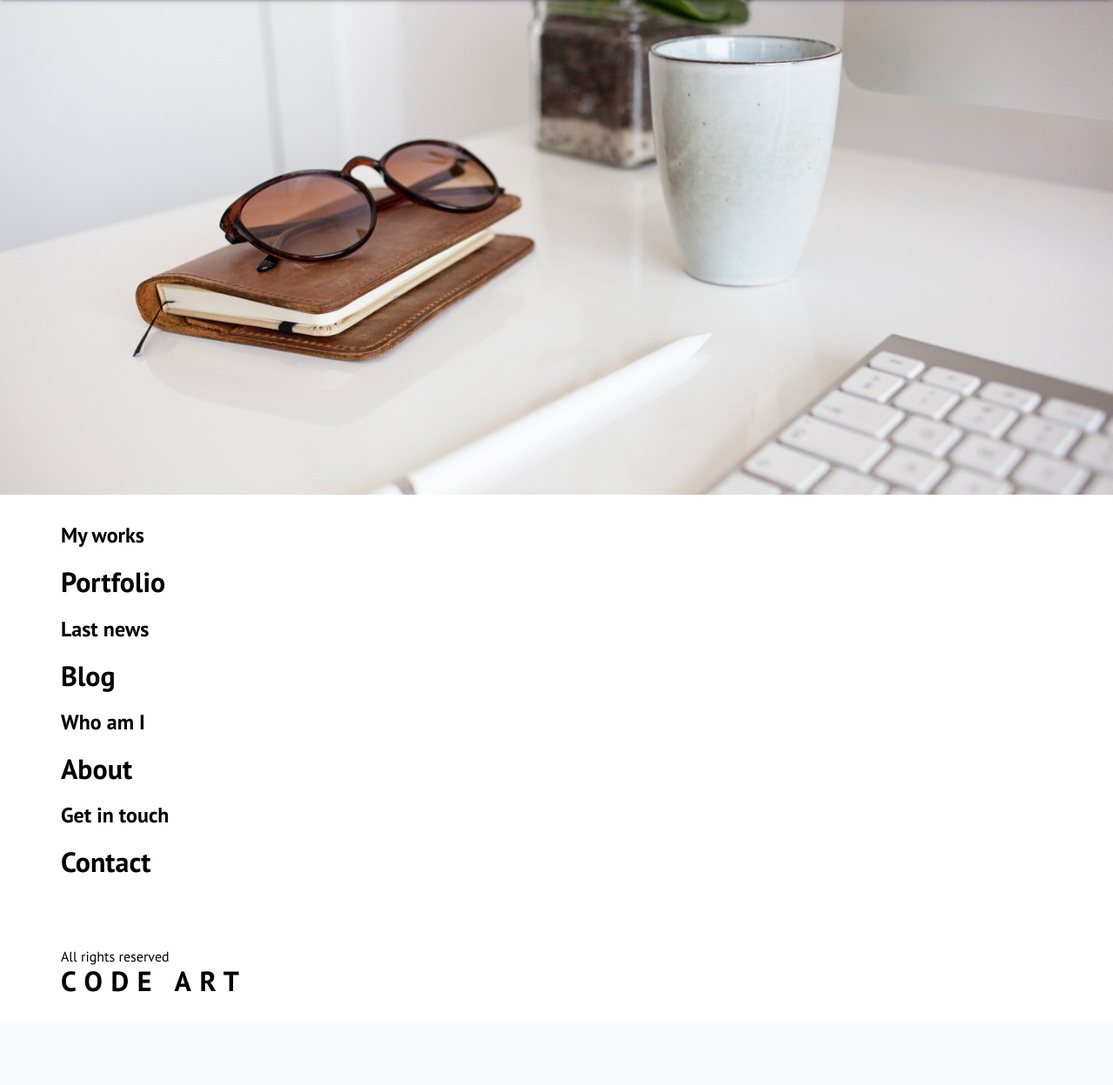
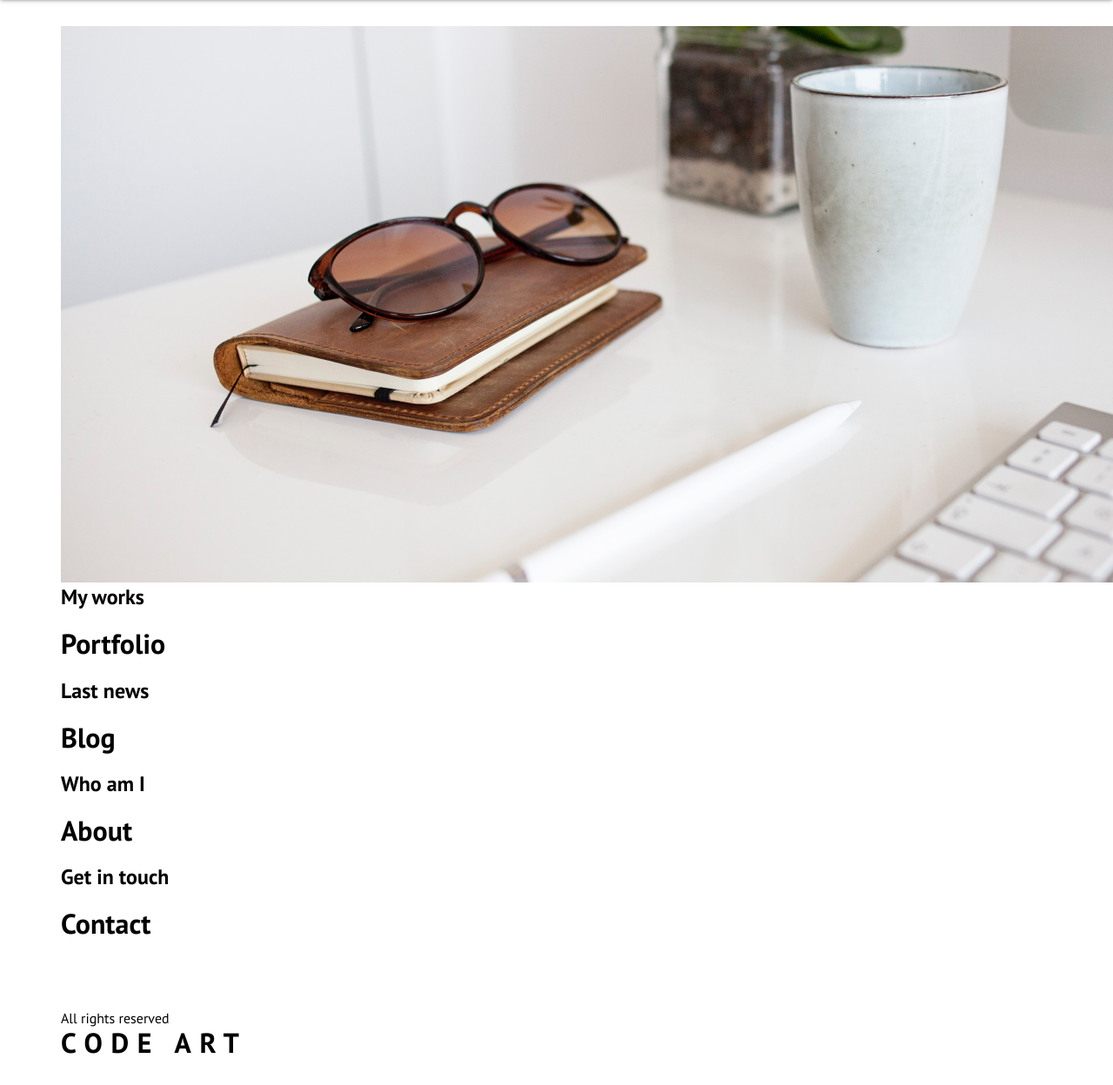
Before and after one commit to michalosman/ZTW, a PHP site: page / in a window 1280 px wide; the page is wider, and only the part inside the window is pictured. Shown: the part 100-1348 px from the top of that part at 87% size. Before the commit the page ends 1241 px from the top of that part, so only its background shows below. Run offline with PHP 8.4, Linux system fonts and the light colour scheme; style sheets or scripts are compiled from the project's sources.

Commit message:
Clean code

```diff
--- a/sass/style.scss
+++ b/sass/style.scss
@@ -7,13 +7,13 @@
 
 // Utilities
 @import './utilities/variables';
-@import './utilities/placeholders';
 @import './utilities/mixins';
 @import './utilities/functions';
 
 // Components
 @import './components/button';
 @import './components/typography';
+@import './components/containers';
 
 // Layout
 @import './layout/header';
--- a/sass/utilities/_functions.scss
+++ b/sass/utilities/_functions.scss
@@ -1,5 +1,9 @@
-@function get-column-width($columns-amount) {
-  @return 100% / $columns-amount;
+@function get-column-width($columns-amount, $gap) {
+  @if $gap {
+    @return calc(($content-width - $spacing-lg * 2) / $columns-amount) -
+      $spacing-lg;
+  }
+  @return calc(($content-width - $spacing-lg * 2) / $columns-amount);
 }
 
 @function get-letter-spacing($font-size, $size) {
--- a/sass/utilities/_placeholders.scss
+++ /dev/null
@@ -1,16 +0,0 @@
-%container {
-  max-width: $content-width;
-  padding: $spacing-lg;
-  margin: 0 auto;
-}
-
-%btn {
-  padding: $spacing-sm $spacing-md;
-
-  // TODO
-  // &:hover {
-  // }
-
-  // &:active {
-  // }
-}
--- a/sass/utilities/_variables.scss
+++ b/sass/utilities/_variables.scss
@@ -5,7 +5,9 @@
 // Backgrounds
 $bg-header: #f4f4f4;
 $bg-portfolio: #e1e1e1;
+$bg-image-box-grey: #c4c4c4;
 $bg-blog: #615550;
+$bg-image-box-lightbrown: #c4c4c4;
 $bg-about: #e1e1e1;
 $bg-contact: #273137;
 $bg-footer: #f4f4f4;
@@ -30,5 +32,5 @@
 $border-radius: 10px;
 
 // Shadows
-$shadow-bottom: rgba(50, 50, 93, 0.25) 0px 2px 5px -1px,
+$shadow: rgba(50, 50, 93, 0.25) 0px 2px 5px -1px,
   rgba(0, 0, 0, 0.3) 0px 1px 3px -1px;
```
Also changed, not shown: sass/components/_containers.scss (added, +10 -0 lines), assets/logo.png (deleted), sass/reset/_reset.scss (line endings or trailing spaces), 1 other file.
